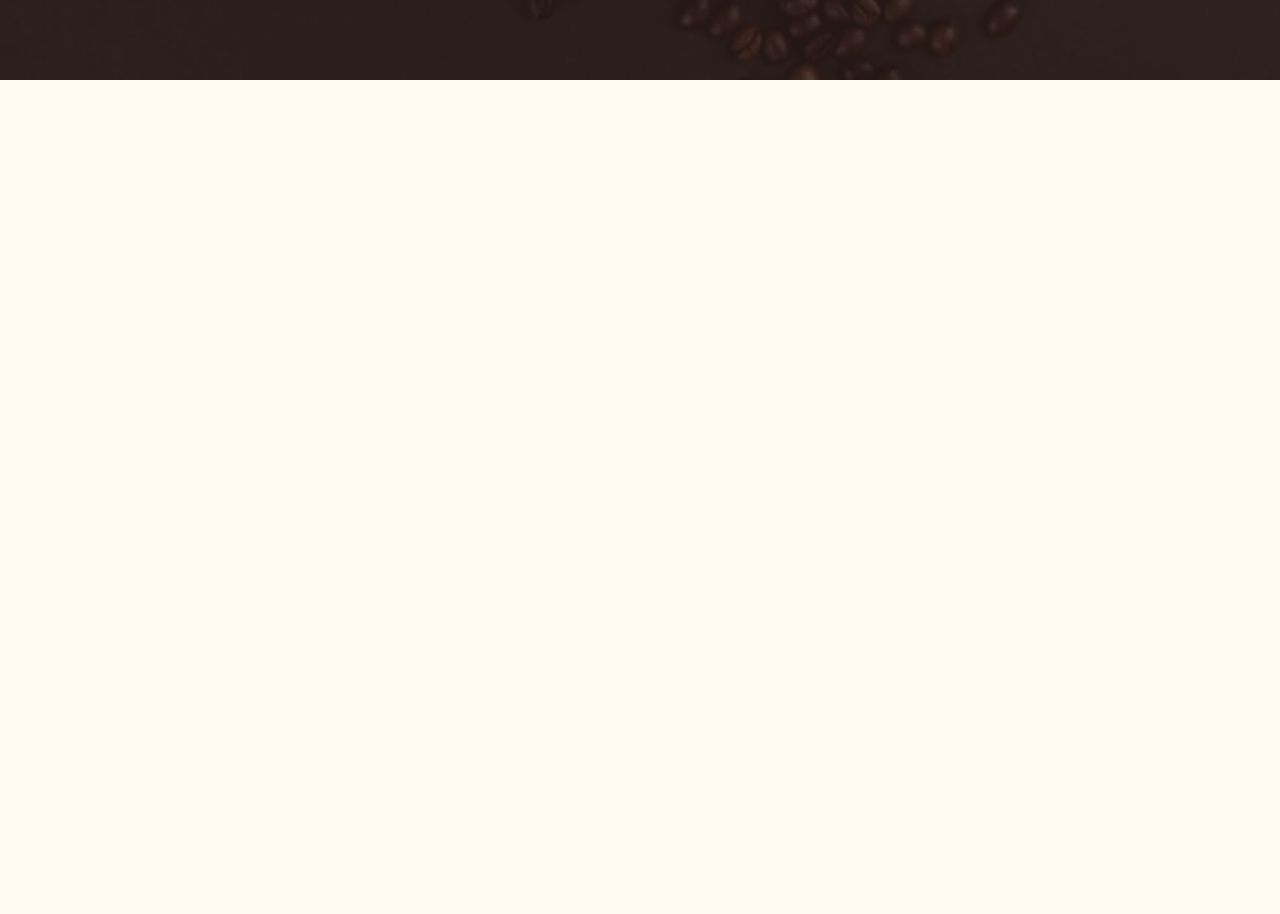
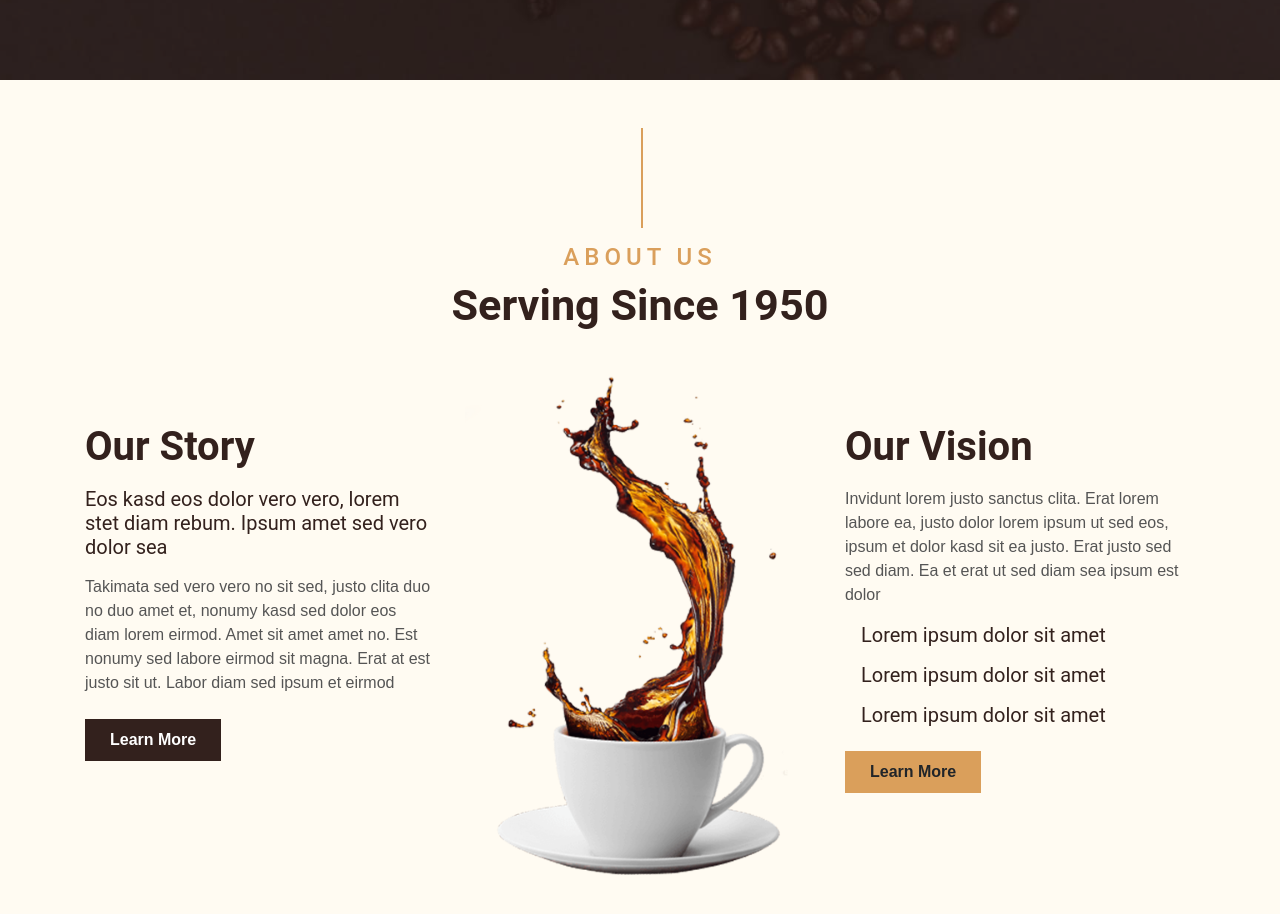
Before and after one commit to Royamosavipour/Next.Coffe, a Next.js app: page / in a window 1280 px wide. Shown: the part 720-1634 px from the top of the page. Before the commit the page ends 800 px from the top, so only its background shows below. Built offline with nearby package versions, Linux system fonts and the light colour scheme.

Commit message:
create section about at index page

```diff
--- a/components/Templates/Index/About.js
+++ b/components/Templates/Index/About.js
@@ -0,0 +1,73 @@
+import React from "react";
+
+export default function About() {
+  return (
+    <div class="container-fluid py-5">
+      <div class="container">
+        <div class="section-title">
+          <h4
+            class="text-primary text-uppercase"
+            style={{ letterSpacing: "5px" }}
+          >
+            About Us
+          </h4>
+          <h1 class="display-4">Serving Since 1950</h1>
+        </div>
+        <div class="row">
+          <div class="col-lg-4 py-0 py-lg-5">
+            <h1 class="mb-3">Our Story</h1>
+            <h5 class="mb-3">
+              Eos kasd eos dolor vero vero, lorem stet diam rebum. Ipsum amet
+              sed vero dolor sea
+            </h5>
+            <p>
+              Takimata sed vero vero no sit sed, justo clita duo no duo amet et,
+              nonumy kasd sed dolor eos diam lorem eirmod. Amet sit amet amet
+              no. Est nonumy sed labore eirmod sit magna. Erat at est justo sit
+              ut. Labor diam sed ipsum et eirmod
+            </p>
+            <a
+              href=""
+              class="btn btn-secondary font-weight-bold py-2 px-4 mt-2"
+            >
+              Learn More
+            </a>
+          </div>
+          <div class="col-lg-4 py-5 py-lg-0" style={{ minHeight: "500px" }}>
+            <div class="position-relative h-100">
+              <img
+                class="position-absolute w-100 h-100"
+                src="/images/about.png"
+                style={{ objectFit: "cover" }}
+              />
+            </div>
+          </div>
+          <div class="col-lg-4 py-0 py-lg-5">
+            <h1 class="mb-3">Our Vision</h1>
+            <p>
+              Invidunt lorem justo sanctus clita. Erat lorem labore ea, justo
+              dolor lorem ipsum ut sed eos, ipsum et dolor kasd sit ea justo.
+              Erat justo sed sed diam. Ea et erat ut sed diam sea ipsum est
+              dolor
+            </p>
+            <h5 class="mb-3">
+              <i class="fa fa-check text-primary mr-3"></i>Lorem ipsum dolor sit
+              amet
+            </h5>
+            <h5 class="mb-3">
+              <i class="fa fa-check text-primary mr-3"></i>Lorem ipsum dolor sit
+              amet
+            </h5>
+            <h5 class="mb-3">
+              <i class="fa fa-check text-primary mr-3"></i>Lorem ipsum dolor sit
+              amet
+            </h5>
+            <a href="" class="btn btn-primary font-weight-bold py-2 px-4 mt-2">
+              Learn More
+            </a>
+          </div>
+        </div>
+      </div>
+    </div>
+  );
+}
--- a/pages/index.js
+++ b/pages/index.js
@@ -1,10 +1,12 @@
 import React from "react";
-import Slider from '../components/Templates/Index/Slider'
+import Slider from "../components/Templates/Index/Slider";
+import About from "@/components/Templates/Index/About"
 
 export default function Index() {
   return (
     <>
       <Slider />
+      <About />
     </>
   );
 }
```
